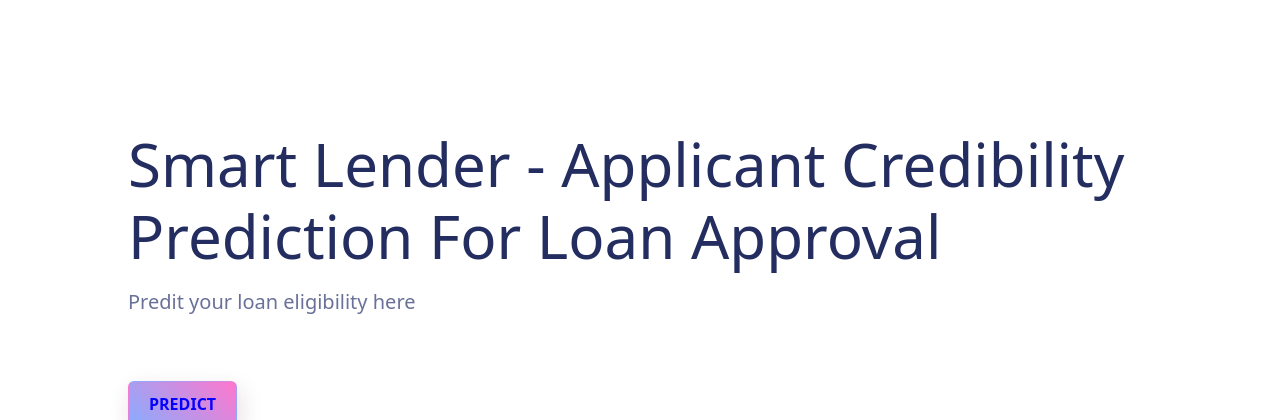
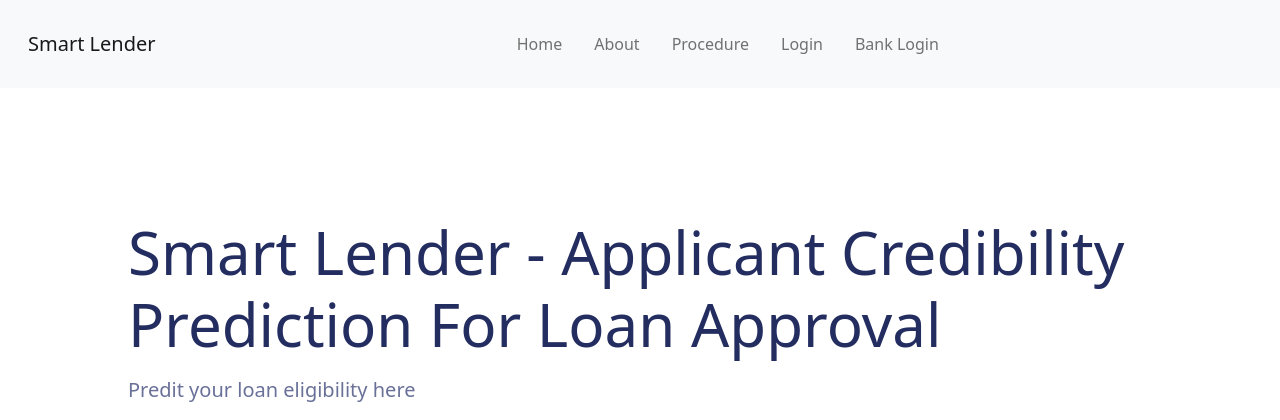
Before and after one commit to IBM-EPBL/IBM-Project-36054-1660292222, a Flask app: page / in a window 1280 px wide. Shown: the top 420 px of the page. Run offline with Flask 2, Linux system fonts and the light colour scheme.

```diff
--- a/Application/templates/base.html
+++ b/Application/templates/base.html
@@ -10,16 +10,16 @@
 	<title>Smart Lender</title>
 </head>
 <body>
-	<nav class="navbar navbar-expand-lg bg-light">
+	<nav class="navbar navbar-expand-lg bg-light ">
 		<div class="container-fluid">
-		  <a class="navbar-brand p-3" href="#">Smart Lender</a>
+		  <a class="navbar-brand p-3" href="/">Smart Lender</a>
 		  <button class="navbar-toggler" type="button" data-bs-toggle="collapse" data-bs-target="#navbarNav" aria-controls="navbarNav" aria-expanded="false" aria-label="Toggle navigation">
 			<span class="navbar-toggler-icon"></span>
 		  </button>
-		  <div class="collapse navbar-collapse" id="navbarNav">
-			<ul class="navbar-nav ms-auto p-2" >
+		  <div class="collapse navbar-collapse " id="navbarNav">
+			<ul class="navbar-nav me-auto p-2" >
 			  <li class="nav-item p-2">
-				<a class="nav-link " aria-current="page" href="#">Home</a>
+				<a class="nav-link " aria-current="page" href="/">Home</a>
 			  </li>
 			  <li class="nav-item p-2">
 				<a class="nav-link" href="#">About</a>
--- a/Application/templates/home.html
+++ b/Application/templates/home.html
@@ -1,16 +1,4 @@
-<!DOCTYPE html>
-<html lang="en">
-<head>
-	<meta charset="UTF-8">
-	<meta http-equiv="X-UA-Compatible" content="IE=edge">
-	<meta name="viewport" content="width=device-width, initial-scale=1.0">
-	<!-- CSS only -->
-	<link rel="stylesheet" href="../static/styles.css">
-	<link href="https://cdn.jsdelivr.net/npm/bootstrap@5.2.2/dist/css/bootstrap.min.css" rel="stylesheet" integrity="sha384-Zenh87qX5JnK2Jl0vWa8Ck2rdkQ2Bzep5IDxbcnCeuOxjzrPF/et3URy9Bv1WTRi" crossorigin="anonymous">
-	<title>Smart Lender</title>
-</head>
-<body>
-
+{% extends 'base.html'%}
 {% block body %}
 
 
```
